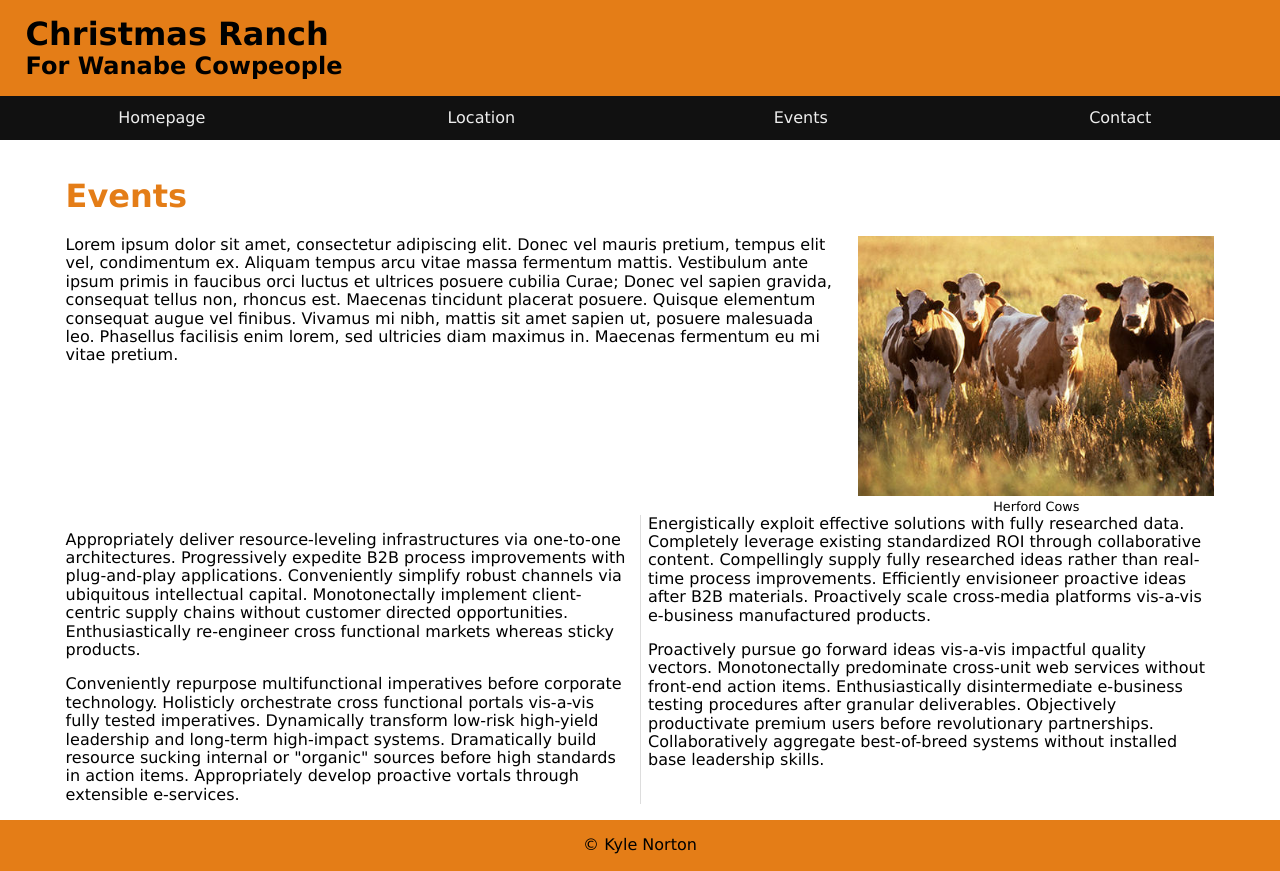
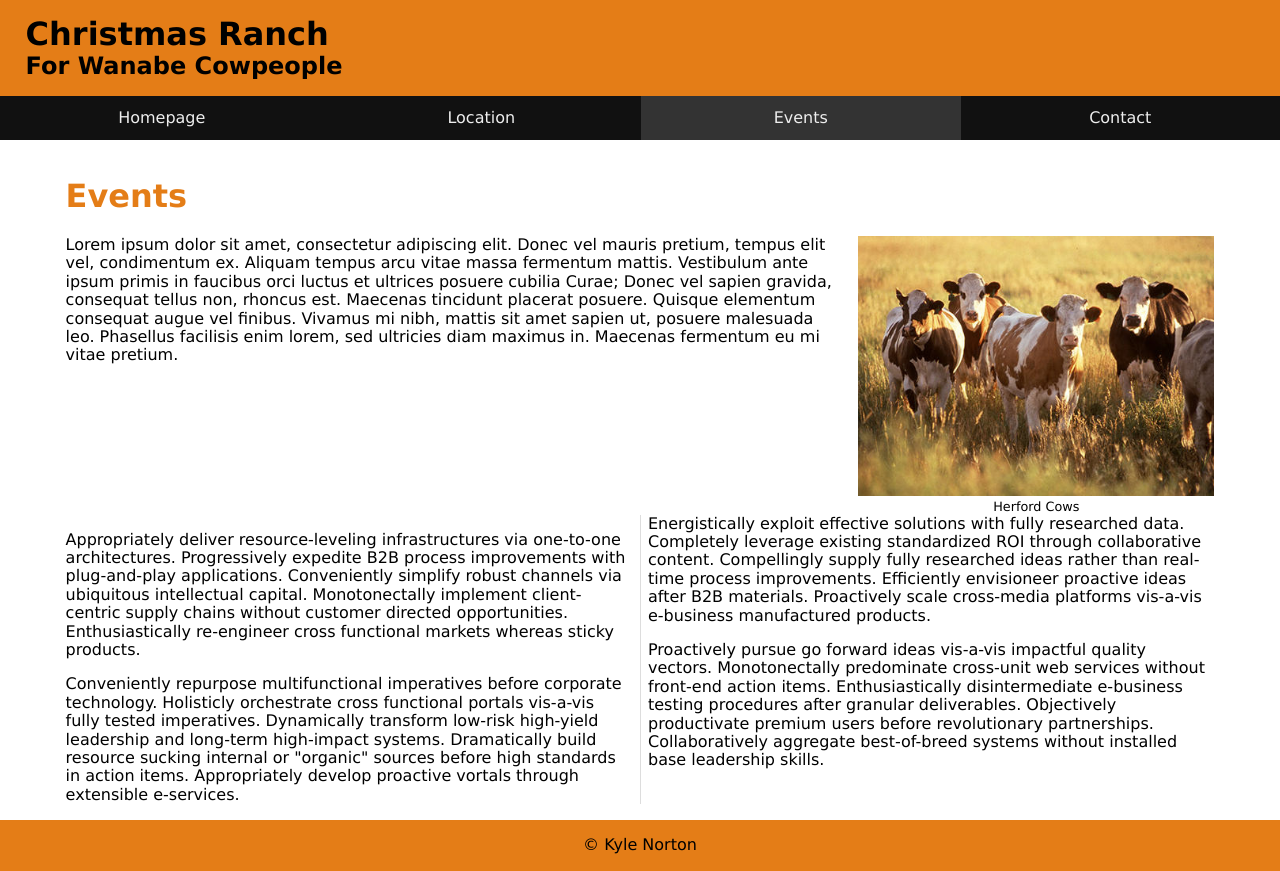
Before and after one commit to bacon0323/wdd230, a plain HTML site: page ranch-page/index.html in a window 1280 px wide. Drawn offline with Linux system fonts and the light colour scheme.

Commit message:
wayfinding evnets page

```diff
--- a/ranch-page/css/small.css
+++ b/ranch-page/css/small.css
@@ -29,6 +29,7 @@ header h2 {
 nav {background-color: #111;}
 nav ul {margin: 0; padding: 0;}
 nav li{list-style-type: none;}
+nav li.active{background-color: #333;}
 
 nav a{
     display: block;
```
